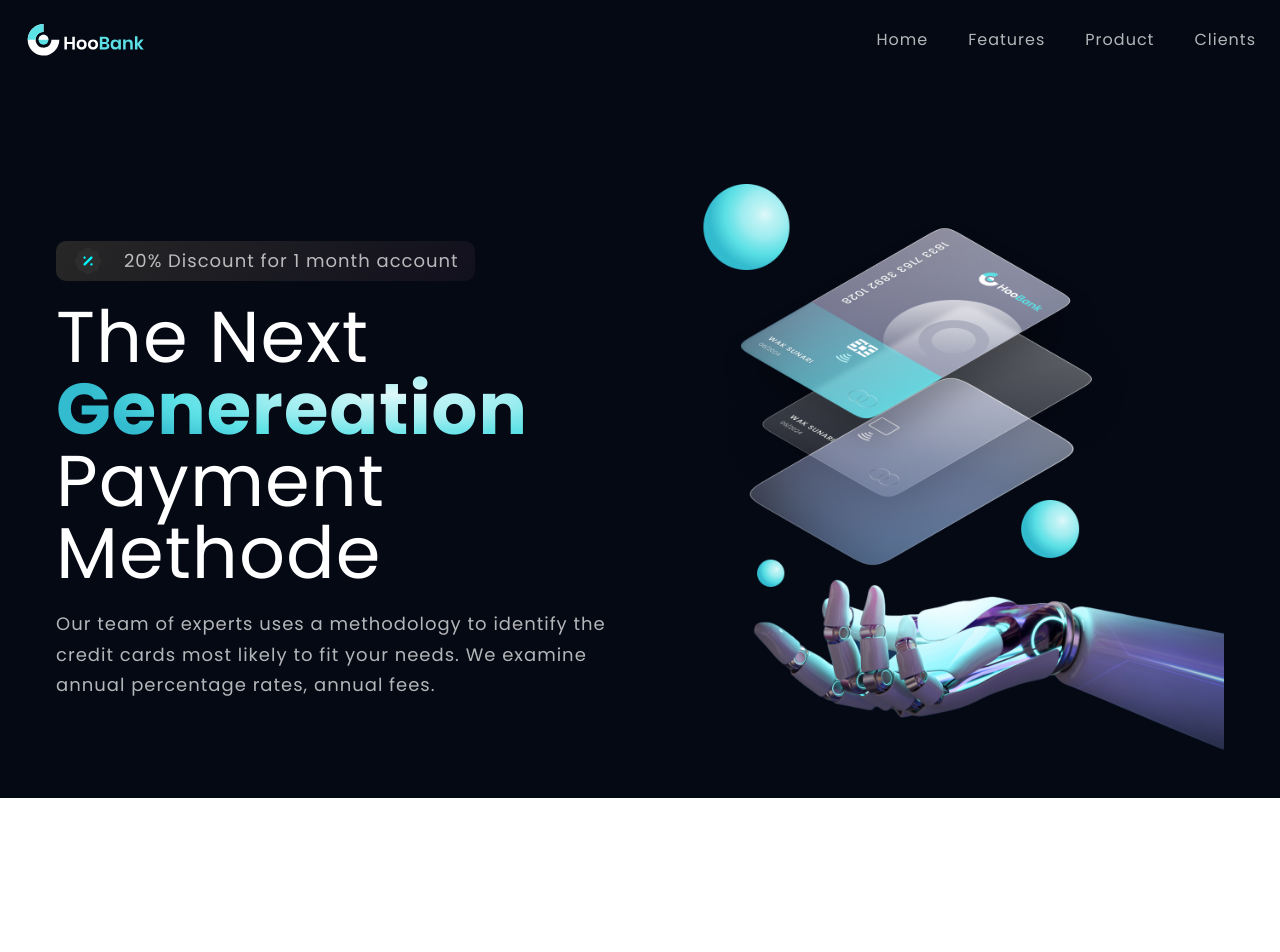
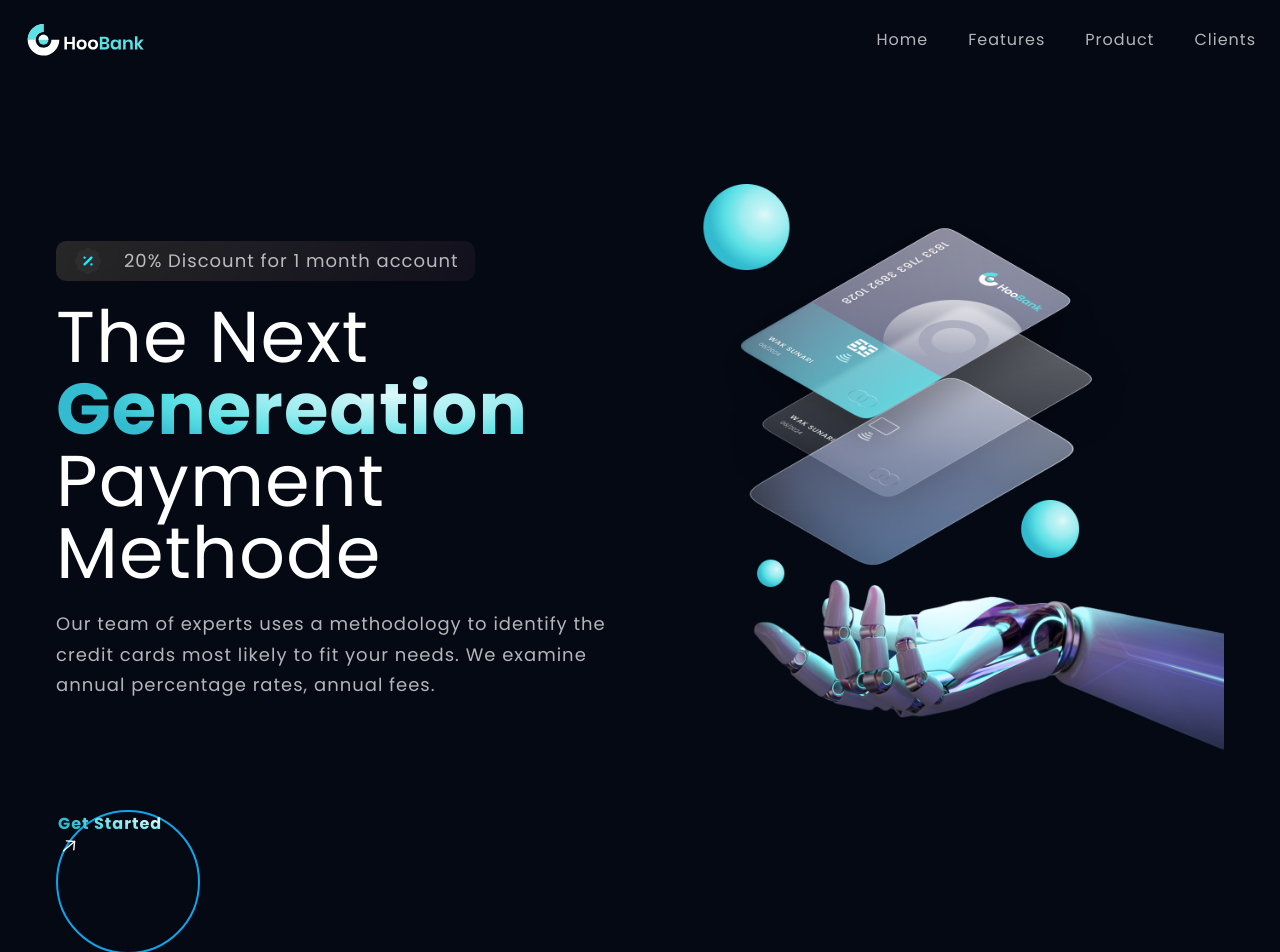
Before and after one commit to elghanbibadr/tailwindreactproject, a React (Vite) app: page / in a window 1280 px wide. Shown: the top 952 px of the page. Before the commit the page ends 800 px from the top, so only its background shows below. Built offline with nearby package versions, Linux system fonts and the light colour scheme.

Commit message:
more work on the hero section

```diff
--- a/src/component/Hero.jsx
+++ b/src/component/Hero.jsx
@@ -1,6 +1,6 @@
 import React from 'react';
-import { robot,discount} from '../assets';
-function Hero(props) {
+import { robot, discount, arrowUp } from '../assets';
+function Hero() {
     return (
         <section className='hero lg:px-14 mt-16 md:grid   grid-cols-2 gap-7 p-4 justify-center '>
 
@@ -20,7 +20,10 @@ function Hero(props) {
             <div className='hero__img-box my-6 col-start-2 col-end-3'>
                 <img className='hero__img 	 w-full md: col-start-2 col-end-4' src={robot} alt="robott image" />
             </div>
-
+            <div className='hero__getStarted border-sky-500	border-2 w-36 h-36 '>
+                <h3 className='hero__getStarted-title capitalize  font-bold'>get Started</h3>
+                <img className='hero__getStarted-icon ' src={arrowUp} />
+            </div>
         </section>
     );
 }
--- a/src/index.css
+++ b/src/index.css
@@ -15,7 +15,7 @@
 }
 
 
-.hero__title strong{
+.hero__title strong,.hero__getStarted-title{
   /* color: red; */
   background: radial-gradient(64.18% 64.18% at 71.16% 35.69%, #DEF9FA 0.89%, #BEF3F5 17.23%, #9DEDF0 42.04%, #7DE7EB 55.12%, #5CE1E6 71.54%, #33BBCF 100%);
  -webkit-background-clip: text;
@@ -38,4 +38,9 @@ p,li{
 p{
   font-size: 18px !important;
   line-height: 170% !important;
+
 }
+
+.hero__getStarted{
+  border-radius: 50%;
+}
```
